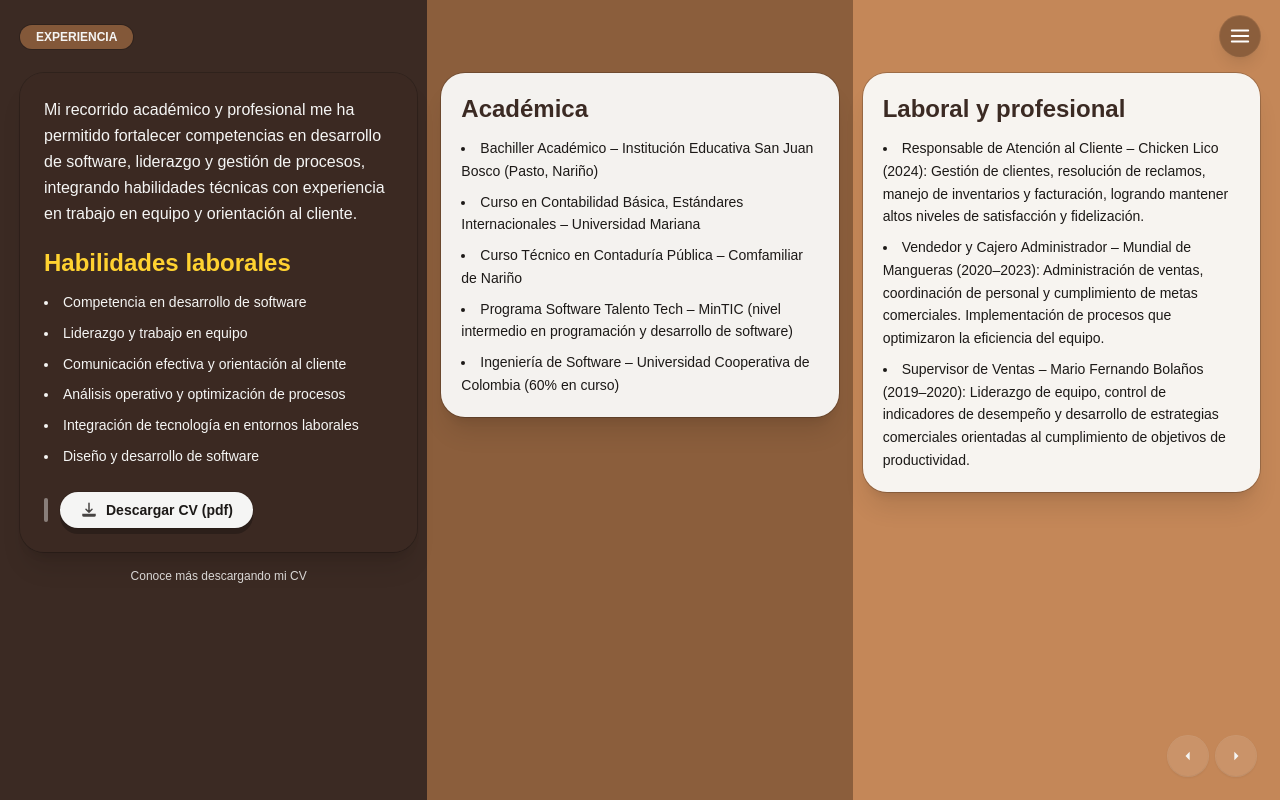
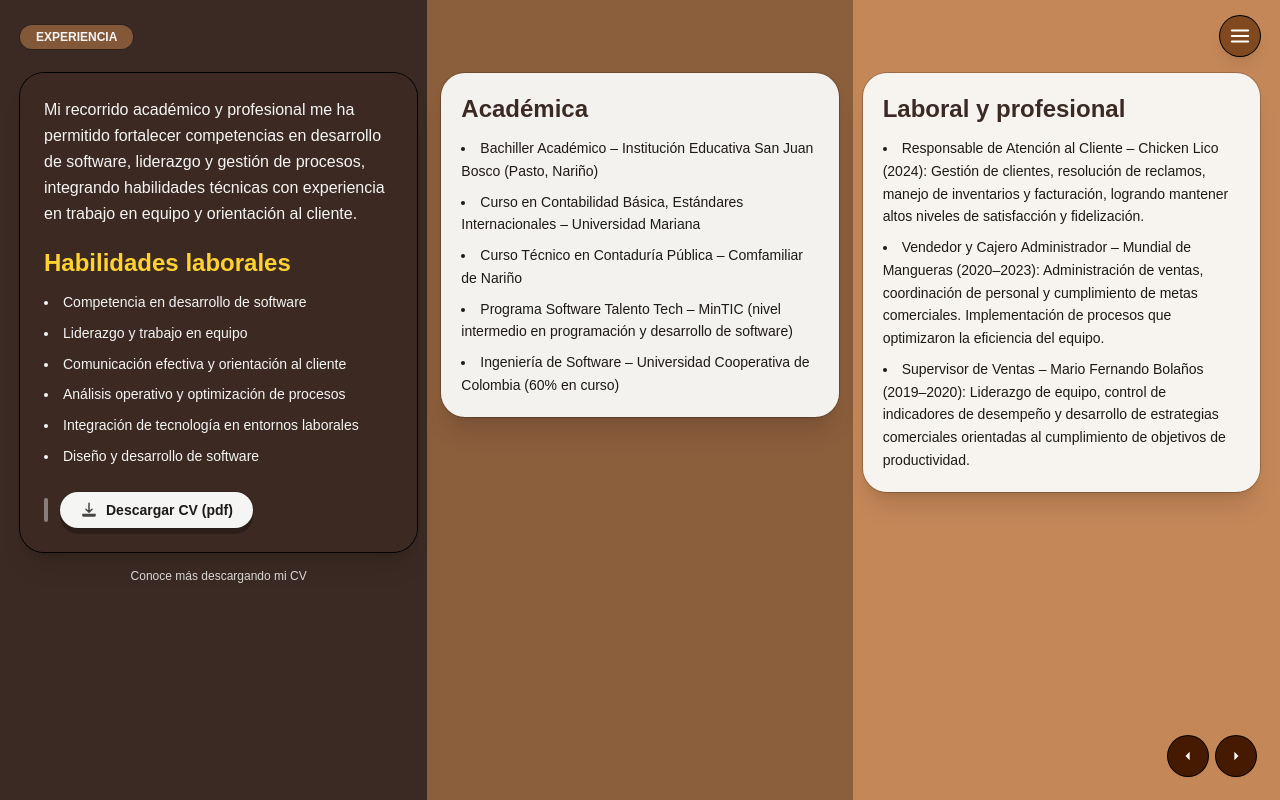
Before and after one commit to andresZam12/aZamb_portf, a Next.js app: page /experience in a window 1280 px wide. Built offline with nearby package versions, Linux system fonts and the light colour scheme.

Commit message:
referencias de direccionamiento de botones, mejoramiento en visibilidad

```diff
--- a/src/app/components/PortfolioHero.tsx
+++ b/src/app/components/PortfolioHero.tsx
@@ -52,7 +52,7 @@ const t = {
       contacts: "CONTACTS",
     },
     motto: "“if you can imagine it, we can build it”",
-    cv: "↓ Resume",
+    cv: "↓ CV",
     themeLabel: (dark: boolean) => (dark ? "Dark" : "Light"),
     langBtn: "Language",
     langs: { es: "Spanish", en: "English" },
@@ -184,12 +184,9 @@ export default function PortfolioHero() {
         <aside className="lg:col-span-7 px-6 sm:px-10 py-10 lg:py-16 relative">
           <figure className="ml-auto mt-10 w-full max-w-xl aspect-[4/3] rounded-2xl bg-gradient-to-br from-stone-50 to-stone-200 dark:from-neutral-900 dark:to-neutral-800 shadow-2xl ring-1 ring-black/10 dark:ring-white/5 grid place-items-center p-8 relative overflow-hidden">
             <span className="pointer-events-none absolute inset-0 opacity-30 dark:opacity-10">
-              <svg viewBox="0 0 100 100" preserveAspectRatio="none" className="w-full h-full">
-                <path d="M0 0 L50 40 L100 0" fill="none" stroke="currentColor" strokeWidth="0.6" />
-                <path d="M0 100 L50 60 L100 100" fill="none" stroke="currentColor" strokeWidth="0.6" />
-              </svg>
+
             </span>
-            <span className="text-stone-400 text-sm">[ Tu imagen aquí ]</span>
+
           </figure>
         </aside>
 
--- a/src/app/contacts/page.tsx
+++ b/src/app/contacts/page.tsx
@@ -35,7 +35,7 @@ export default function ContactosPage() {
           onClick={() => setMenuOpen((v) => !v)}
 
 
-          className="grid place-items-center w-15 h-15 rounded-full bg-amber-950 text-white shadow-lg ring-1 ring-black  "
+          className="grid place-items-center w-10 h-10 rounded-full bg-amber-950 text-white shadow-lg ring-1 ring-black  "
         >
           <svg
             width="22"
@@ -194,7 +194,7 @@ export default function ContactosPage() {
       <nav className="fixed bottom-6 right-6 z-40 flex gap-2">
         <Link
           href="/references"
-          className="grid place-items-center w-10 h-10 rounded-full bg-amber-950 hover:bg-white/20 ring-1 ring-black shadow"
+          className="grid place-items-center w-10 h-10 rounded-full bg-amber-950 hover:bg-amber-800 ring-1 ring-black shadow"
         >
           <span className="sr-only">Retroceder</span>
           <svg width="20" height="20" viewBox="0 0 24 24" fill="currentColor" className="rotate-180">
@@ -203,7 +203,7 @@ export default function ContactosPage() {
         </Link>
         <Link
           href="/"
-          className="grid place-items-center w-10 h-10 rounded-full bg-amber-950 hover:bg-white/20 ring-1 ring-black shadow"
+          className="grid place-items-center w-10 h-10 rounded-full bg-amber-950 hover:bg-amber-800 ring-1 ring-black shadow"
         >
           <span className="sr-only">Volver al inicio</span>
           <svg width="20" height="20" viewBox="0 0 24 24" fill="currentColor">
--- a/src/app/experience/page.tsx
+++ b/src/app/experience/page.tsx
@@ -27,7 +27,7 @@ export default function ExperienciaPage() {
           onClick={() => setMenuOpen((v) => !v)}
           aria-expanded={menuOpen}
           aria-label="Despliega el menú de opciones"
-          className="grid place-items-center w-10 h-10 rounded-full bg-[#8b5e3c] text-white shadow-lg ring-1 ring-black/20 hover:brightness-110 active:scale-95 transition"
+          className="grid place-items-center w-10 h-10 rounded-full bg-[#80491f] text-white shadow-lg ring-1 ring-black hover:brightness-110 active:scale-95 transition"
         >
           <svg width="22" height="22" viewBox="0 0 24 24" fill="none" stroke="currentColor" strokeWidth="2" strokeLinecap="round" strokeLinejoin="round">
             <line x1="3" y1="6" x2="21" y2="6" />
@@ -59,7 +59,7 @@ export default function ExperienciaPage() {
         <section className="mt-6 grid grid-cols-12 gap-6 items-start">
           {/* IZQUIERDA: Introducción + habilidades + CV */}
           <aside className="col-span-12 md:col-span-4">
-            <div className="rounded-3xl bg-[#3b2a23]/85 ring-1 ring-black/20 shadow-xl p-5 md:p-6">
+            <div className="rounded-3xl bg-[#3b2a23]/85 ring-1 ring-black shadow-xl p-5 md:p-6">
               <p className="leading-relaxed">
                 Mi recorrido académico y profesional me ha permitido fortalecer competencias en desarrollo de software,
                 liderazgo y gestión de procesos, integrando habilidades técnicas con experiencia en trabajo en equipo y orientación al cliente.
@@ -135,7 +135,7 @@ export default function ExperienciaPage() {
       <nav className="fixed bottom-6 right-6 z-40 flex gap-2">
         <Link
           href="/projects"
-          className="grid place-items-center w-10 h-10 rounded-full bg-white/10 hover:bg-white/20 ring-1 ring-white/15 shadow"
+          className="grid place-items-center w-10 h-10 rounded-full bg-amber-950 hover:bg-amber-900 ring-1 ring-black shadow"
         >
           <span className="sr-only">Retroceder</span>
           <svg width="20" height="20" viewBox="0 0 24 24" fill="currentColor" className="rotate-180">
@@ -144,7 +144,7 @@ export default function ExperienciaPage() {
         </Link>
         <Link
           href="/references"
-          className="grid place-items-center w-10 h-10 rounded-full bg-white/10 hover:bg-white/20 ring-1 ring-white/15 shadow"
+          className="grid place-items-center w-10 h-10 rounded-full bg-amber-950 hover:bg-amber-900 ring-1 ring-black shadow"
         >
           <span className="sr-only">Continuar</span>
           <svg width="20" height="20" viewBox="0 0 24 24" fill="currentColor">
```
